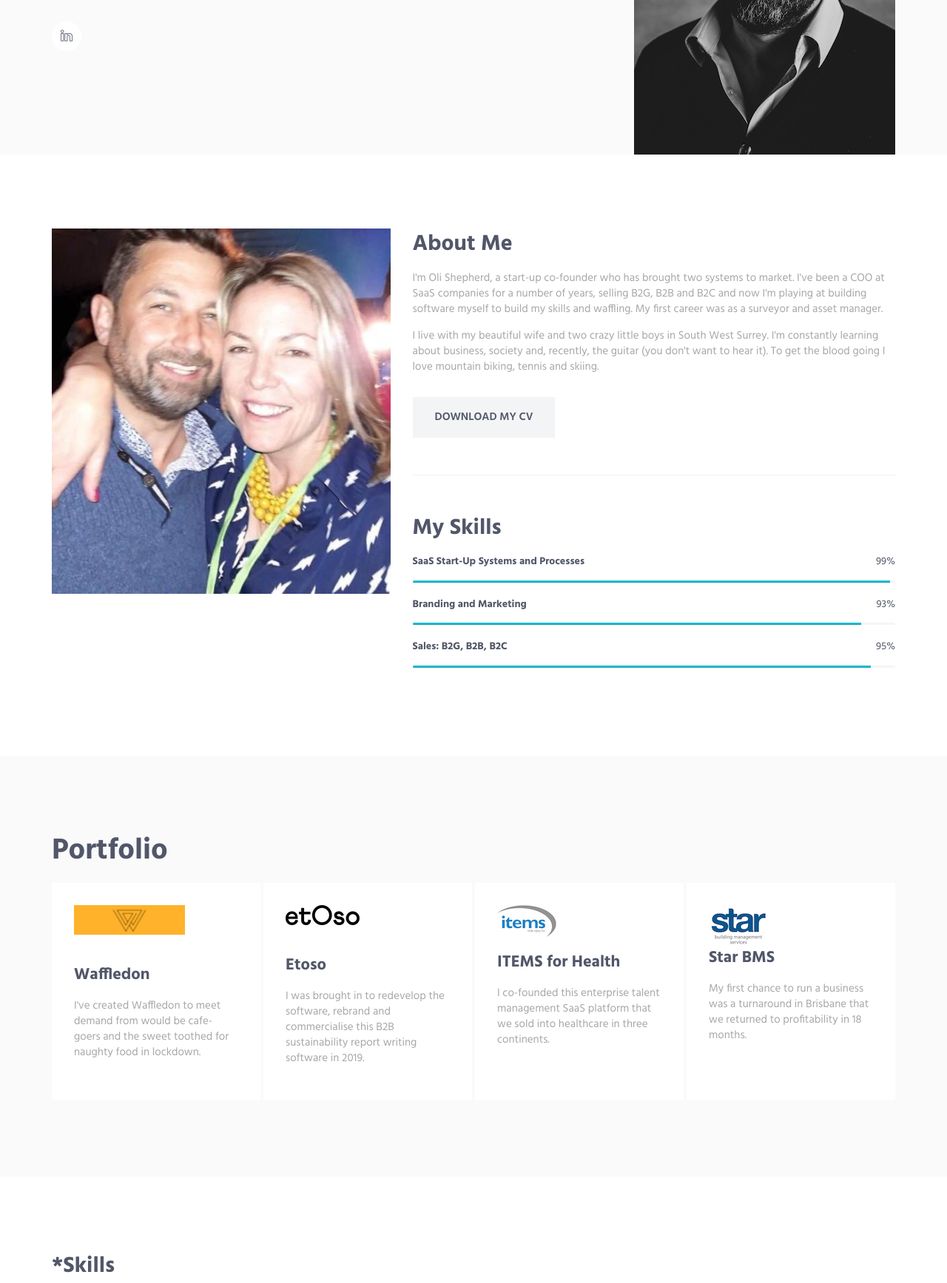
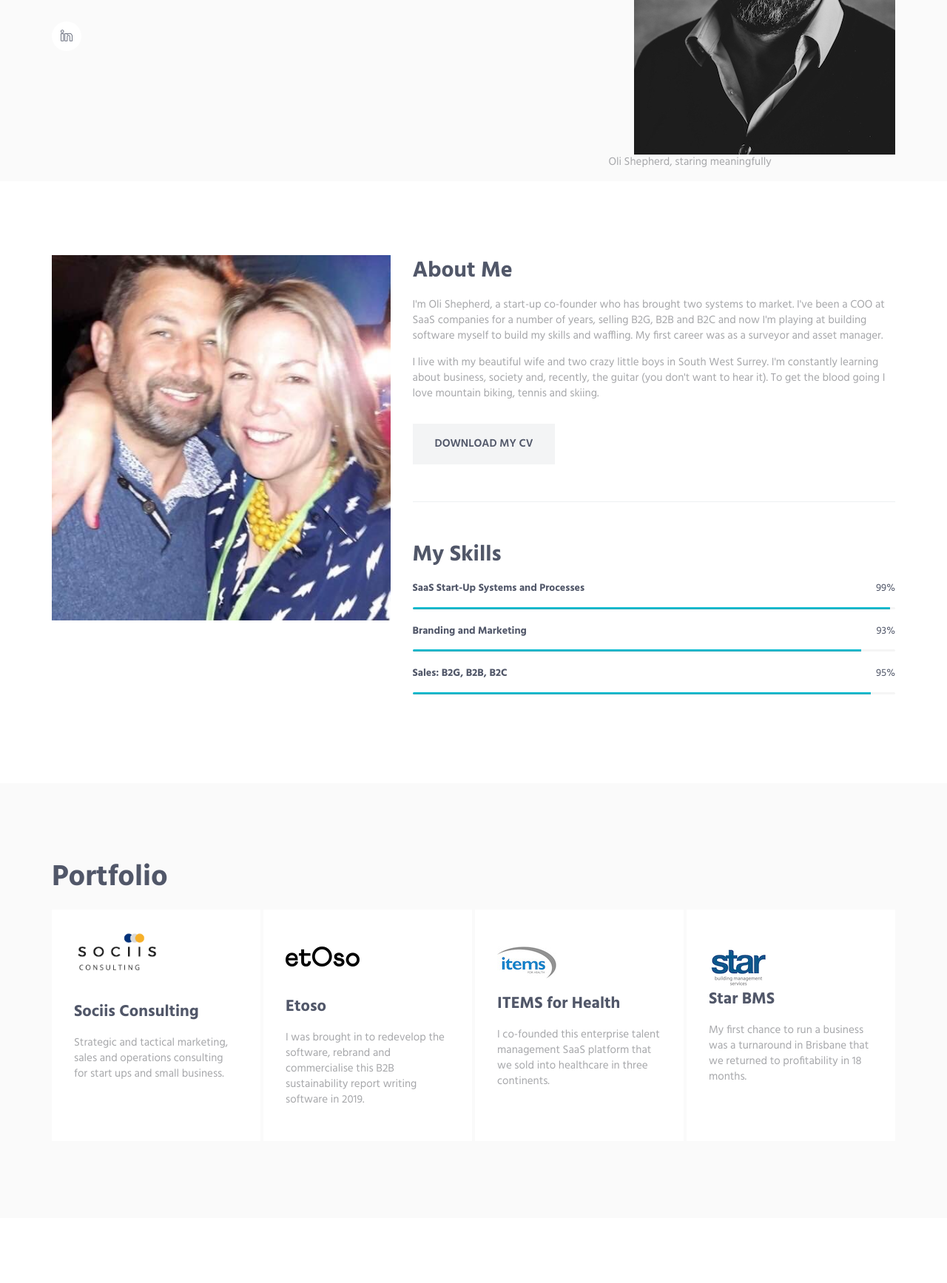
Before and after one commit to olisheps/olishepherdcom, a Django app: page / in a window 1280 px wide. Shown: the part 411-2146 px from the top of the page at 74% size. Run offline with Django 3.2, Linux system fonts and the light colour scheme; some libraries are stand-ins or nearby versions.

Commit message:
sociis and cv updates

```diff
--- a/portfolio/templates/portfolio/HTML/index.html
+++ b/portfolio/templates/portfolio/HTML/index.html
@@ -98,6 +98,7 @@
                         <div class="promo-block-img-wrap">
                             <img class="promo-block-img img-responsive" src="{% static "img/mockup/Olihome.jpeg" %}" align="Avatar">
                         </div>
+                        <p style="text-align:center;">Oli Shepherd, staring meaningfully</p>
                     </div>
                 </div>
                 <!--// end row -->
@@ -162,22 +163,23 @@
                         <div class="col-md-3 col-sm-6 md-margin-b-4">
                             <div class="service" data-height="height">
                                 <div class="service-element">
-                                    <img class="logo-img" src="{% static "img/logos/waffledon.png" %}" width="150" alt="ProperGander">
+                                    <img class="logo-img" src="{% static "img/logos/sociis-rect.png" %}" width="150" alt="Sociis">
                                     </br>
                                 </div>
                                 </br>
                                 </br>
                                 <div class="service-info">
-                                    <h3>Waffledon</h3>
-                                    <p class="margin-b-5">I've created Waffledon to meet demand from would be cafe-goers and the sweet toothed for naughty food in lockdown.</p>
+                                    <h3>Sociis Consulting</h3>
+                                    <p class="margin-b-5">Strategic and tactical marketing, sales and operations consulting for start ups and small business.</p>
                                 </div>
-                                <a href="https://waffledon.co.uk" class="content-wrapper-link"></a>
+                                <a href="https://sociis.co.uk" class="content-wrapper-link"></a>
                             </div>
                         </div>
                         <div class="col-md-3 col-sm-6 md-margin-b-4">
                             <div class="service" data-height="height" data-wow-duration=".3" data-wow-delay=".1s">
                                 <div class="service-element">
-                                    <img class="logo-img" src="{% static "img/logos/Etoso.png" %}" width="100" alt="Waffledon">
+                                    </br>
+                                    <img class="logo-img" src="{% static "img/logos/Etoso.png" %}" width="100" alt="Etoso">
                                     </br>
                                 </div>
                                 </br>
@@ -192,6 +194,7 @@
                         <div class="col-md-3 col-sm-6 sm-margin-b-4">
                             <div class="service" data-height="height">
                                 <div class="service-element">
+                                    </br>
                                     <img class="logo-img" src="{% static "img/logos/IfH.jpg" %}" width="80" alt="ITEMS for Health">
                                     </br>
                                   </br>
@@ -206,6 +209,7 @@
                         <div class="col-md-3 col-sm-6">
                             <div class="service" data-height="height">
                                 <div class="service-element">
+                                    </br>
                                     <img class="logo-img" src="{% static "img/logos/star.png" %}" width="80" alt="Star BMS">
                                     </br>
                                 </div>
```
Also changed, not shown: images for OliShepherd/Etoso.jpg (added), images for OliShepherd/Finance.png (added), images for OliShepherd/IfH.jpg (added), images for OliShepherd/Marketing.png (added), images for OliShepherd/People.png (added), images for OliShepherd/Process.png (added), images for OliShepherd/Sales.png (added), images for OliShepherd/Tech.png (added), images for OliShepherd/sociis-rect.png (added), images for OliShepherd/star.png (added), olishepherdcom/static/img/logos/sociis-rect.png (added), 5 other files.
